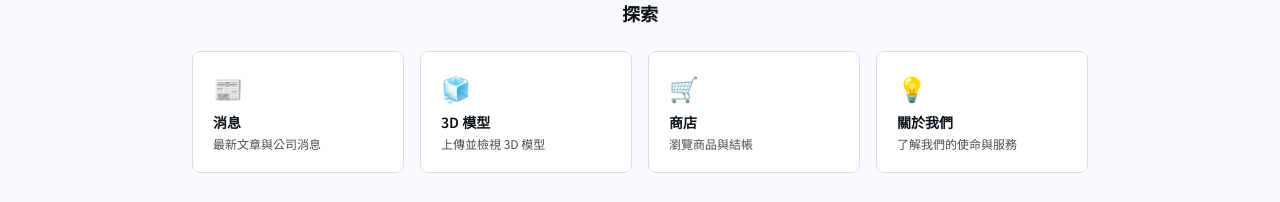
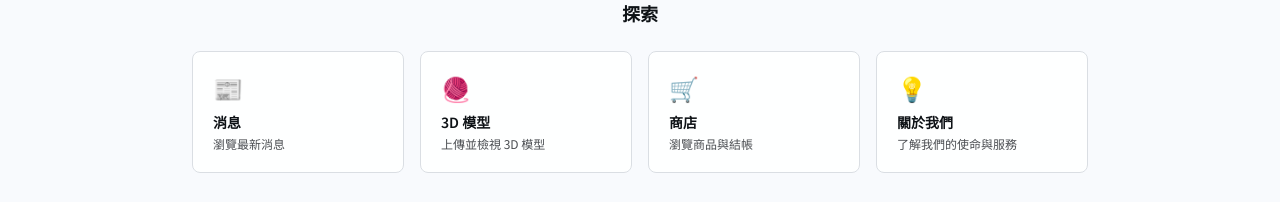
Before and after one commit to ancillarypower/official-site, a React (Vite) app: page / in a window 1280 px wide. Shown: the part 1068-1270 px from the top of the page. Built offline with nearby package versions, Linux system fonts and the light colour scheme; no server answers.

Commit message:
fix(ui): update LandingPage explore card description to match news terminology (#343)

```diff
--- a/src/pages/LandingPage.tsx
+++ b/src/pages/LandingPage.tsx
@@ -14,8 +14,8 @@ const SERVICES = [
 ] as const;
 
 const EXPLORE_ITEMS = [
-  { to: "/news", labelKey: "nav_content", descZh: "最新文章與公司消息", descEn: "Latest articles and company updates", icon: "📰" },
-  { to: "/models", labelKey: "nav_models", descZh: "上傳並檢視 3D 模型", descEn: "Upload and view 3D models", icon: "🧊" },
+  { to: "/news", labelKey: "nav_content", descZh: "瀏覽最新消息", descEn: "Browse latest news", icon: "📰" },
+  { to: "/models", labelKey: "nav_models", descZh: "上傳並檢視 3D 模型", descEn: "Upload and view 3D models", icon: "🧶" },
   { to: "/store", labelKey: "nav_store", descZh: "瀏覽商品與結帳", descEn: "Browse products and checkout", icon: "🛒" },
   { to: "/about", labelKey: "nav_about", descZh: "了解我們的使命與服務", descEn: "Learn about our mission and services", icon: "💡" },
 ] as const;
```
